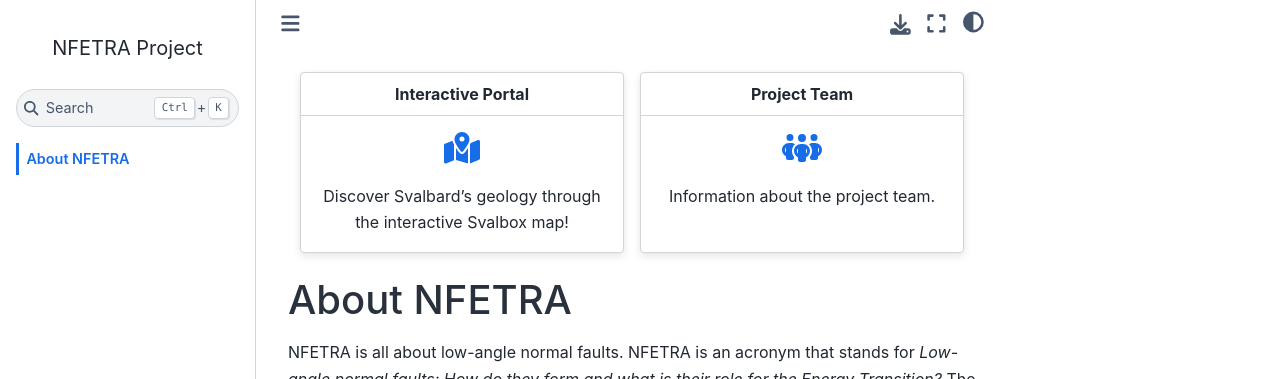
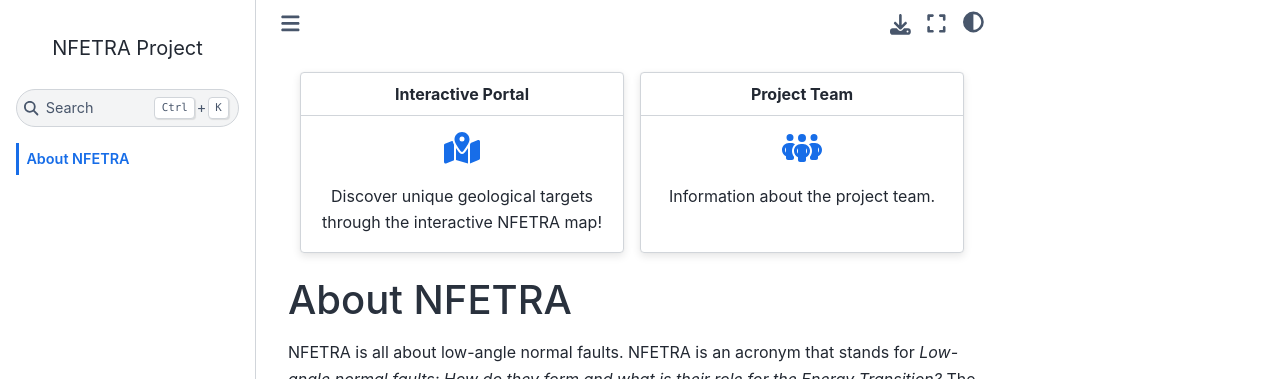
Before and after one commit to jtugend/nfetra.github.io, a Jupyter Book: the page built from intro.md, in a window 1280 px wide. Shown: the top 379 px of the page. Built offline with Jupyter Book 1.0.4 settings and Sphinx 7.4.7 and the Sphinx Book theme 1.1.4, drawn with Linux system fonts in a browser that asks for light colours.

Commit message:
updated wrongly referenced svalbox text

```diff
--- a/intro.md
+++ b/intro.md
@@ -16,7 +16,7 @@ html_theme.sidebar_secondary.remove: true'
 
 [<i class="fa-solid fa-map-location-dot fa-2xl"></i>](map)
 
-Discover Svalbard's geology through the interactive Svalbox map!
+Discover unique geological targets through the interactive NFETRA map!
 :::
 
 :::{grid-item-card}
```
